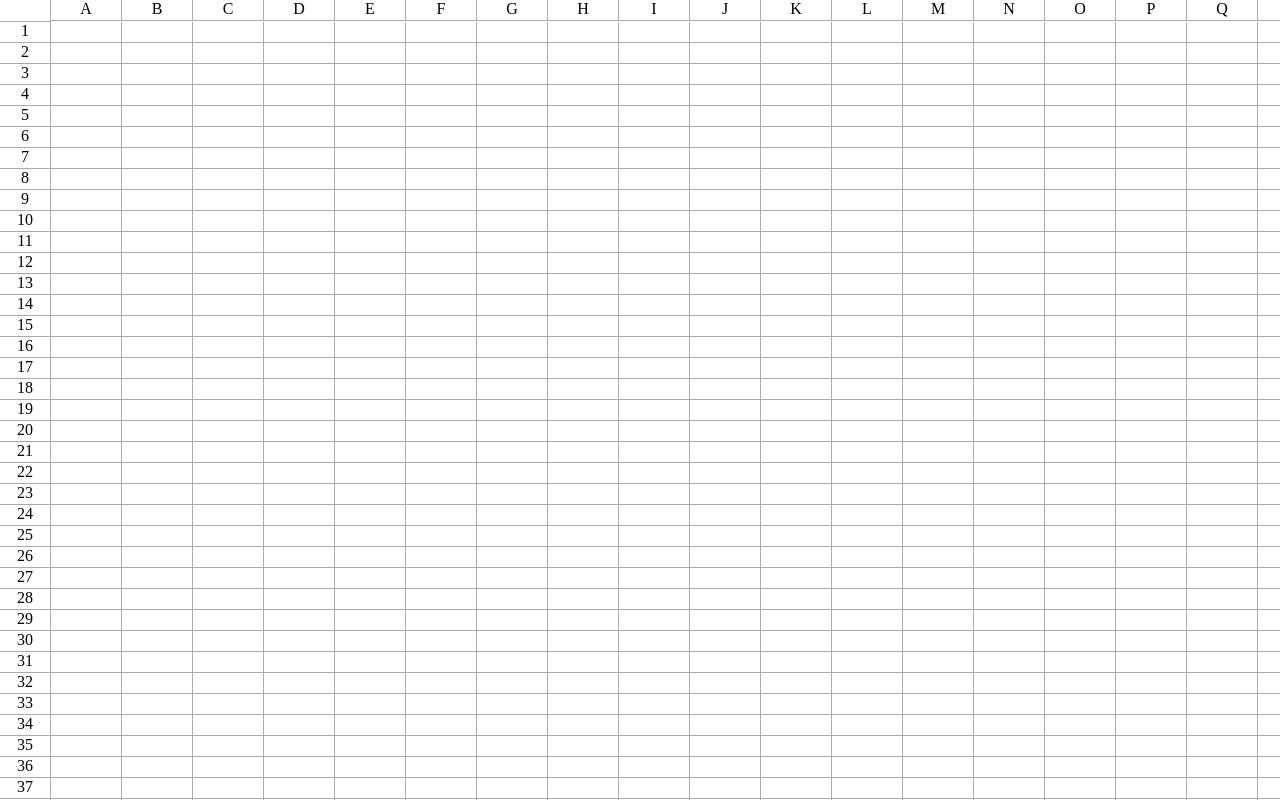
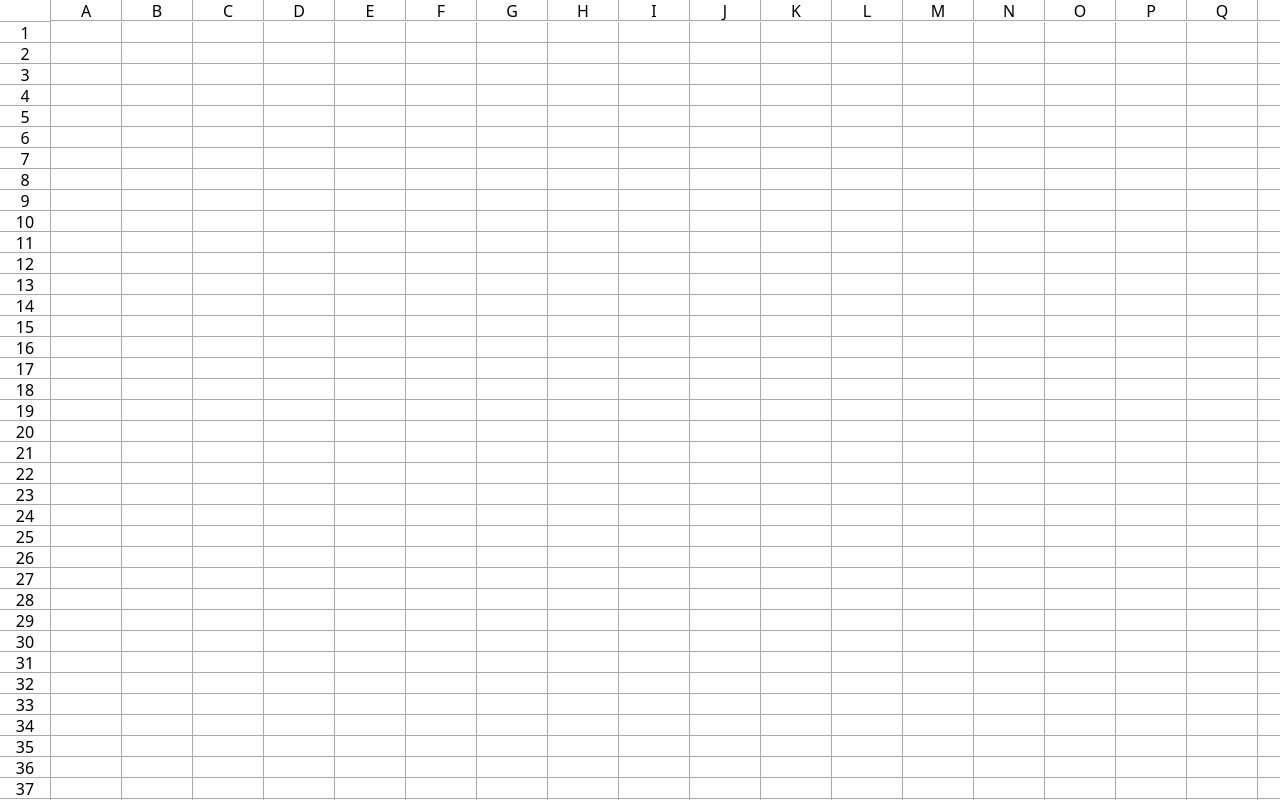
Before and after one commit to Uzyxen/mol-calc, a Vue app: page / in a window 1280 px wide. Shown: the top 800 px of the page. Built offline with nearby package versions, Linux system fonts and the light colour scheme.

Commit message:
the calculate method - math.evaluate insteaf of eval

```diff
--- a/package.json
+++ b/package.json
@@ -9,6 +9,7 @@
   },
   "dependencies": {
     "core-js": "^3.8.3",
+    "mathjs": "^11.8.0",
     "vue": "^3.2.13"
   },
   "devDependencies": {
--- a/src/App.vue
+++ b/src/App.vue
@@ -1,5 +1,7 @@
 <template>
-  <Spreadsheet/>
+  <div id="container">
+    <Spreadsheet/>
+  </div>
 </template>
 
 <script>
@@ -14,5 +16,7 @@ export default {
 </script>
 
 <style>
-
+  #container{
+    font-family: system-ui, -apple-system, BlinkMacSystemFont, 'Segoe UI', Roboto, Oxygen, Ubuntu, Cantarell, 'Open Sans', 'Helvetica Neue', sans-serif;
+  }
 </style>
--- a/src/components/SpreadSheet.vue
+++ b/src/components/SpreadSheet.vue
@@ -23,6 +23,8 @@
 </template>
 
 <script>
+  import { all, create } from 'mathjs'
+
   export default {
     data() {
       return{
@@ -57,7 +59,10 @@
 
         if(value && value.length > 0){
           if(value.startsWith('=')){
-              this.inputValues[id] = eval(value.substring(1));
+              const math = create(all);
+
+              this.inputValues[id] = math.evaluate(value.substring(1));
+
 
               //this.inputValues[id] = this.inputValues[value.substring(1)];
           }
```
Also changed, not shown: 1 other file (tests, documents, lock files or other folders).
